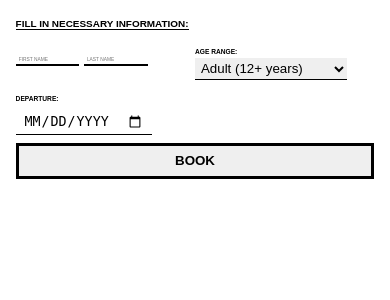
After one commit to kylemartinezolodin/Apollo_airlines, a PHP site: page /book.html in a window 390 px wide. The commit adds this page. Shown: the top 300 px of the page. Run offline with PHP 8.4, Linux system fonts and the light colour scheme.

Commit message:
Responsive (shrink to screen width) index page

```diff
--- /dev/null
+++ b/Apollo_Airlines/book.html
@@ -0,0 +1,41 @@
+<!DOCTYPE html>
+<html>
+    <head>
+        <link rel="stylesheet" href="css/forms.css">
+    </head>
+    <body>
+        <div style="overflow: auto; margin: 2vw 4vw;">
+            <!-- BOOKING CSS -->
+            <div class="booking_container">
+                <p class="instructions">FILL IN NECESSARY INFORMATION:</p>
+                <form>
+                    <div class="division_container">
+                        <div class="half_container">
+                            <div class="division_container" style="margin-bottom: 3%;">
+                                <input type="text" id="passFirstName" name="passFirstName" placeholder="First Name">
+                                <input type="text" id="passLastName" name="passLastName" placeholder="Last Name">
+                            </div>
+                        </div>
+                        <div class="half_container">
+                            <label class="" for="ageRagne">AGE RANGE:</label> &emsp;&emsp;
+
+                            <select id="ageRagne" name="ageRagne">
+                                <option value="adult">Adult (12+ years)</option>
+                                <option value="child">Child (2-11 years)</option>
+                                <option value="infant">Infant (ubder 2 years)</option>
+                            </select>
+                        </div>
+                    </div>
+                    <div class="division_container">
+                        <label for="datetime_depart">Departure:</label>
+                        <br>
+                        <input type="date" id="datetime_depart" name="departure">
+                    </div>
+                    <div</div>
+                        <button type="submit" name="book-btn">Book</button>
+                    </div>
+                </form>
+            </div>
+        </div>
+    </body>
+</html>
--- /dev/null
+++ b/Apollo_Airlines/css/forms.css
@@ -0,0 +1,77 @@
+body{
+    font-family: Arial, Helvetica, sans-serif;
+    margin: 0;
+}
+
+div.division_container {
+	width: 100%;
+	overflow: auto;
+	margin: 2vw 0;
+}
+
+div.half_container{
+    float: left;
+    width: 50%;
+}
+
+.instructions{
+    width: max-content;
+    font-size: 2.55vw;
+    text-decoration: solid;
+    font-weight: bold;
+
+    border-bottom: black 0.4vw solid;
+}
+
+input[type=text]{
+    font-size: 1.25vw;
+    text-transform: uppercase;
+
+    padding: 0.8vw;
+    padding-bottom: 0.4vw;
+    border: 0px;
+    border-bottom: 2px black solid;
+    width: 14.75vw;
+    transition: 500ms;
+}
+
+input[type=text]:hover{
+    width: 50%;
+}
+
+label{
+    font-size: 1.7vw;
+    font-weight: bold;
+    text-transform: uppercase;
+    color: black;
+}
+
+select{
+    padding: 0.5vw;
+    border: 0px;
+    border-bottom: 0.25vw black solid;
+}
+
+input[type="date"] {
+	padding: 2vw;
+	padding-bottom: 1vw;
+	text-transform: uppercase;
+	border: 0px;
+	border-bottom: 0.25vw black solid;
+}
+
+button{
+    width: 100%;
+    padding: 2%;
+    border: 3px black solid;
+    text-transform: uppercase;
+    font-weight: bold;
+    transition: 500ms;
+}
+
+button:hover{
+    background: black;
+    color: white;
+    font-size: 125%;
+    padding: 1.6%;
+}
```
Also changed, not shown: Apollo_Airlines/css/commons.css (+118 -20 lines), Apollo_Airlines/css/welcome.css (+81 -3 lines), Apollo_Airlines/index.html (added, +120 -0 lines), Apollo_Airlines/welcome.html (deleted, +0 -78 lines), Apollo_Airlines/css/booking.css (line endings or trailing spaces).
